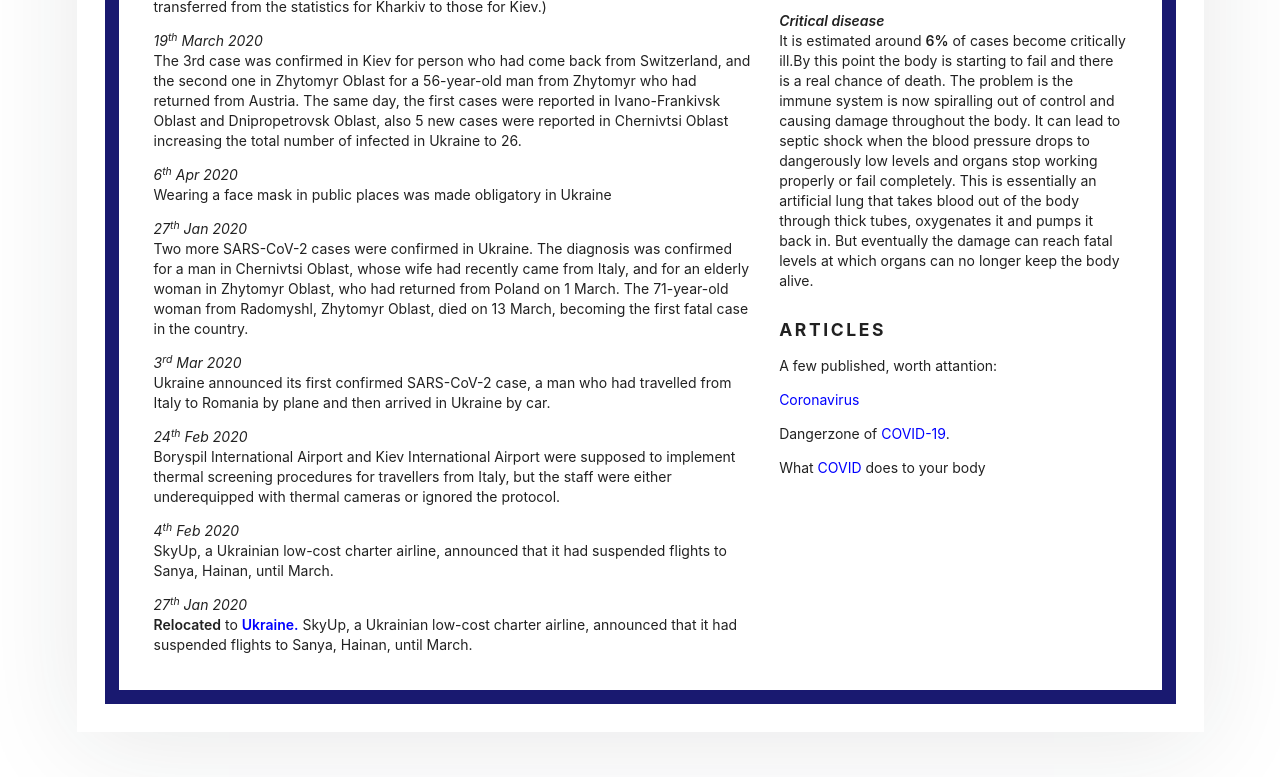
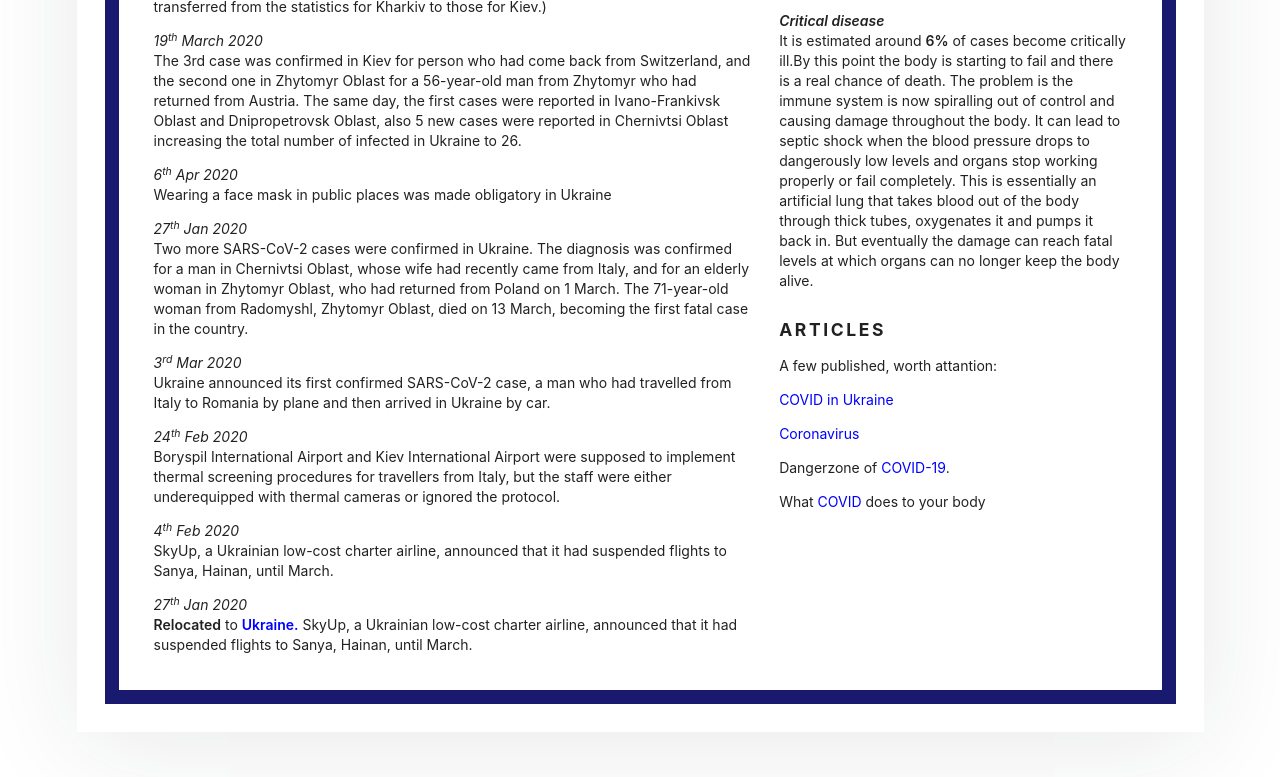
Before and after one commit to EmbiLight/pagehome, a plain HTML site: page index.html in a window 1280 px wide. Shown: the part 1919-2696 px from the top of the page. Drawn offline with Linux system fonts and the light colour scheme.

Commit message:
article added

```diff
--- a/index.html
+++ b/index.html
@@ -321,6 +321,7 @@
             <section>
               <h3>Articles</h3>
               <p>A few published, worth attantion:</p>
+                <p><a href="https://covid19.gov.ua/en">COVID in Ukraine</a></p>
                 <p><a href="https://www.nejm.org/coronavirus">Coronavirus</a></p>
                 <p>Dangerzone of <a href="https://www.brookings.edu/opinions/whos-afraid-of-covid-19/">COVID-19</a>.</p>
               <p>What <a href="https://www.bbc.com/news/health-51214864">COVID</a> does to your body</p>
```
